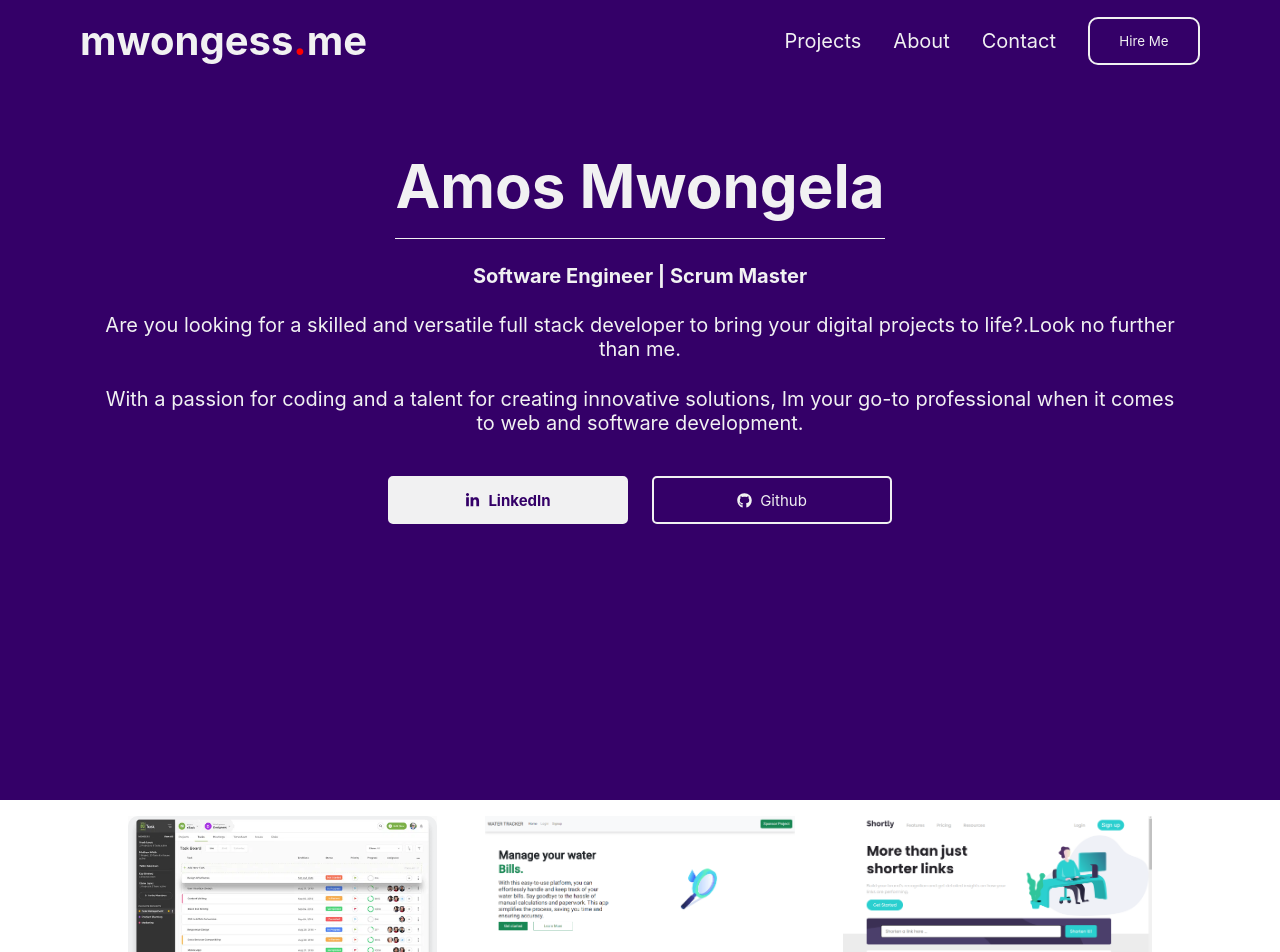
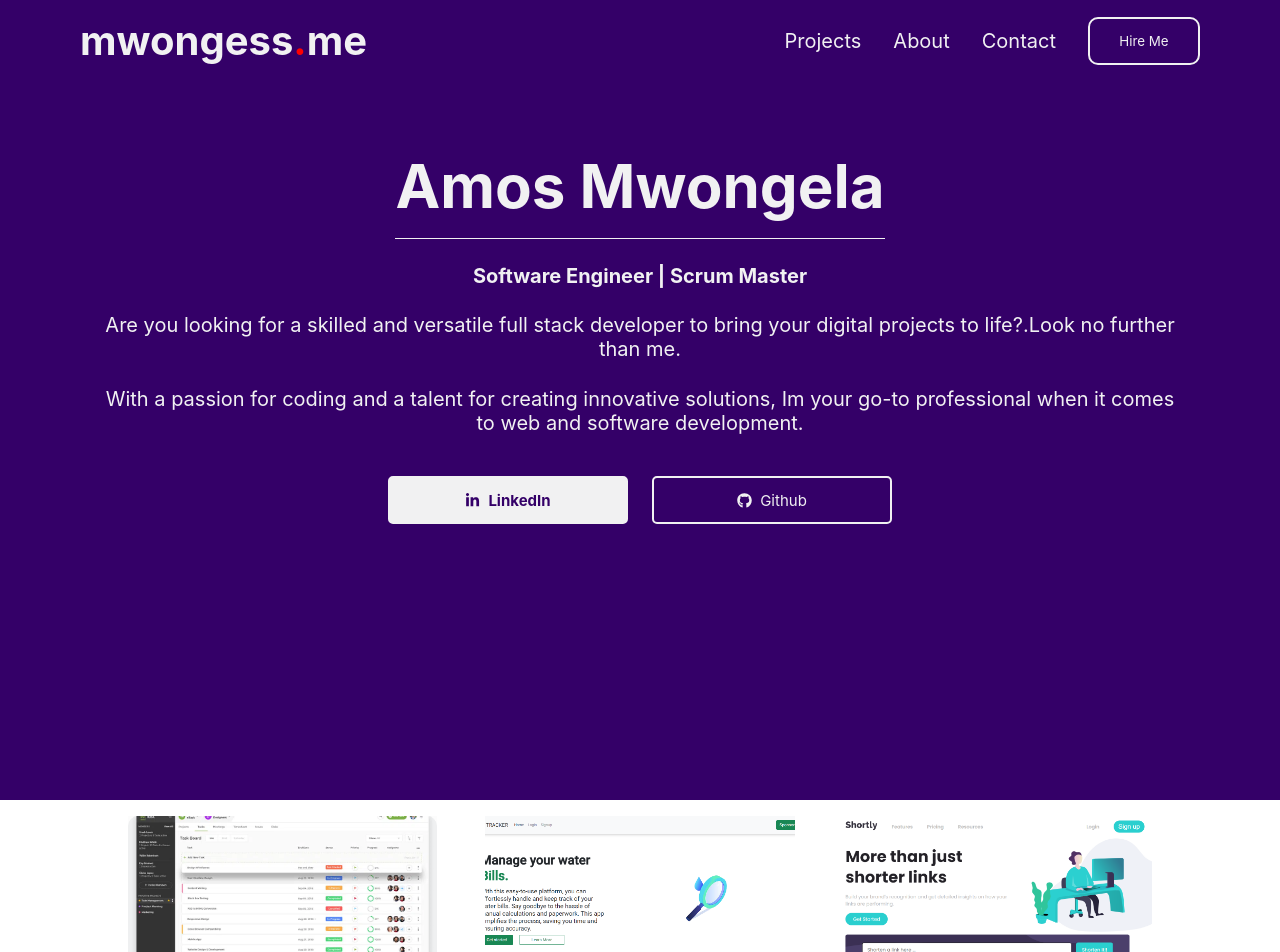
Before and after one commit to mwongess/portefeuille, a React (Vite) app in the folder client/: page / in a window 1280 px wide. Shown: the top 952 px of the page. Built offline with nearby package versions, Linux system fonts and the light colour scheme.

Commit message:
Fit image

```diff
--- a/client/src/components/Projects/ProjectsStyles.css
+++ b/client/src/components/Projects/ProjectsStyles.css
@@ -18,6 +18,8 @@
 }
 .project img{
   width: 100%;
+  height: 160px;
+  object-fit: cover;
 }
 .project-text{
   text-align: center;
@@ -46,4 +48,7 @@
         width: 100%;
         height: fit-content;
     }
+    .project img{
+      height: auto;
+    }
 }
```
